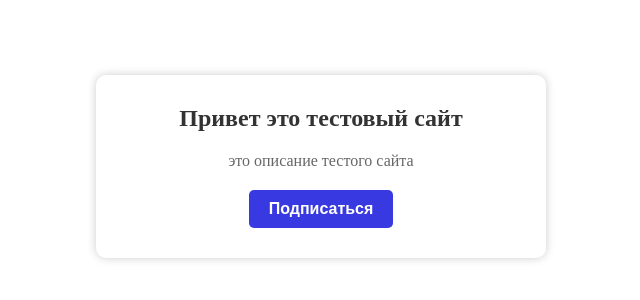
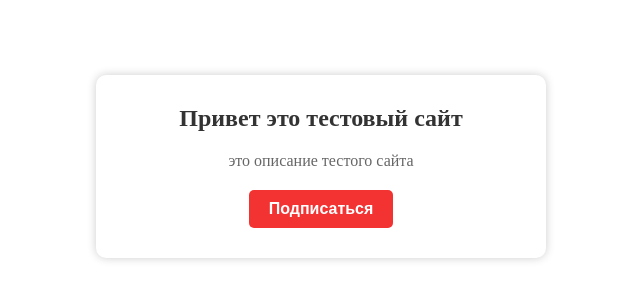
Before and after one commit to kyoki322/popa, a plain HTML site: page index.html in a window 1280 px wide. Shown: the part 234-534 px from the top of the page, without its empty margins (319-959 px from the left). Drawn offline with Linux system fonts and the light colour scheme.

Commit message:
red button

```diff
--- a/style.css
+++ b/style.css
@@ -41,14 +41,14 @@ body{
     font-size: 16px;
     font-weight: bold;
     color: #fff;
-    background-color: rgb(57, 57, 226);
+    background-color: rgb(243, 50, 50);
     border: none;
     border-radius: 5px;
     cursor: pointer;
     transition: 0.2s ease-in-out;
 }
 .button_join:hover{
-    background-color: rgb(96, 96, 233);
+    background-color: rgb(209, 118, 118);
 
     transition: 0.2s ease-in-out;
 }
```
